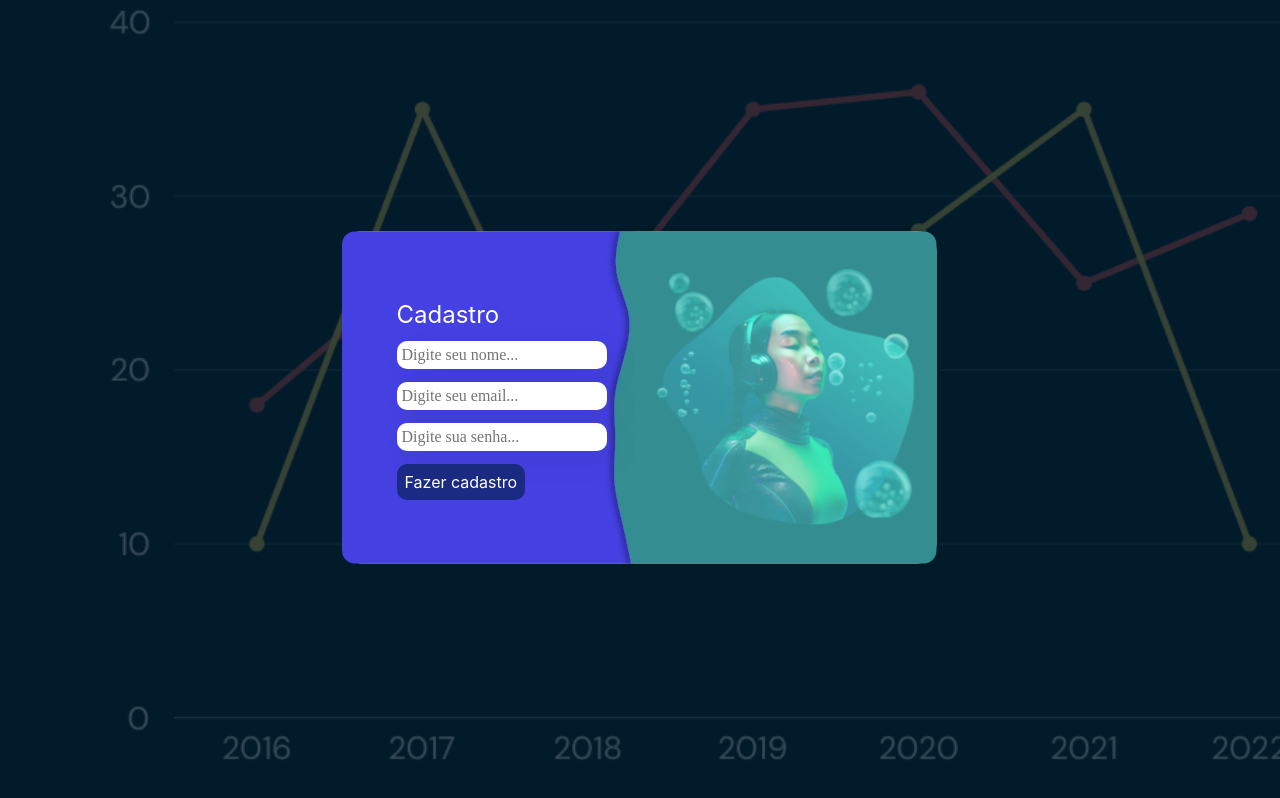
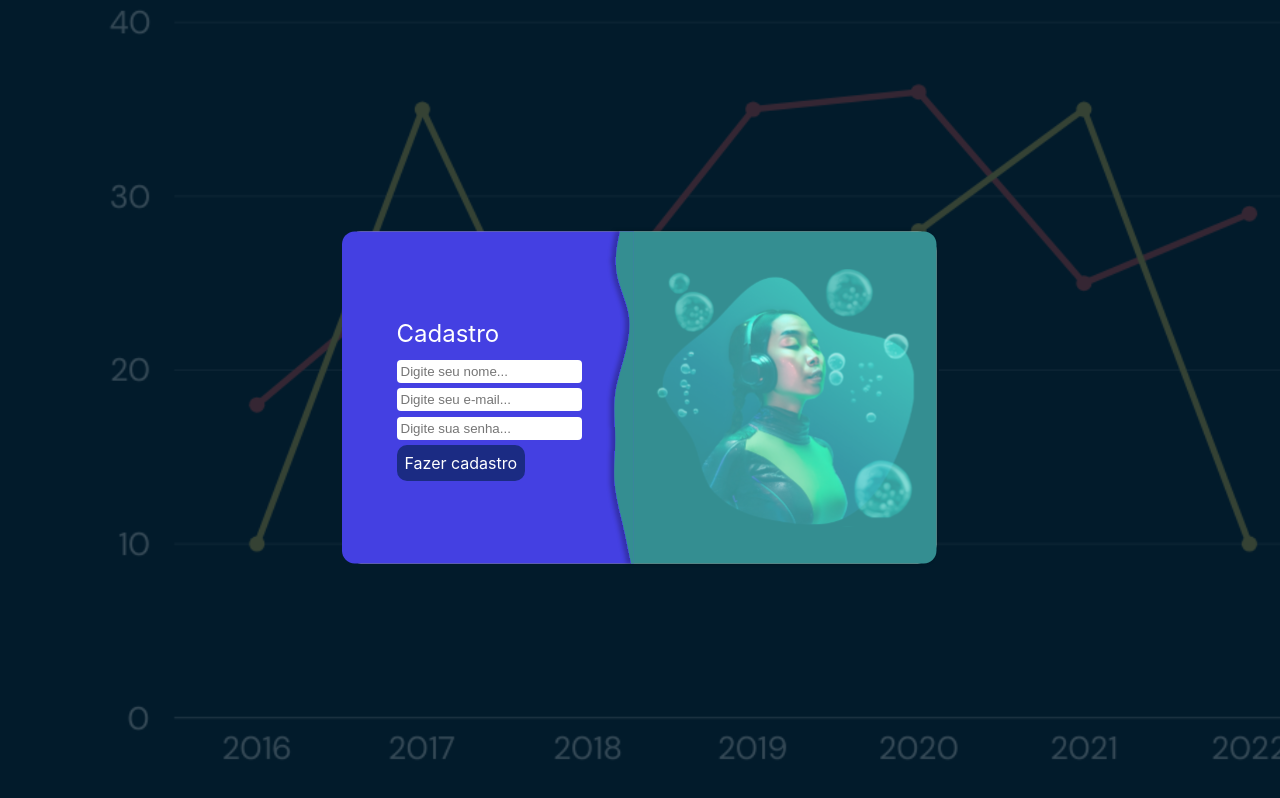
Before and after one commit to leonardobezrr/easytrade-frontend, a Next.js app: page /cadastro in a window 1280 px wide. Built offline with nearby package versions, Linux system fonts and the light colour scheme.

Commit message:
ajustes nas telas de login e cadastro e funcionalidades de acesso

```diff
--- /dev/null
+++ b/src/app/context/auth.js
@@ -0,0 +1,83 @@
+import { createContext, useContext, useState } from 'react';
+import { useRouter } from 'next/router';
+
+const AuthContext = createContext();
+
+export const AuthProvider = ({ children }) => {
+    const [user, setUser] = useState(null);
+    const [authenticated, setAuthenticated] = useState(false)
+    const router = useRouter();
+
+    const login = async (email, senha) => {
+        const url = 'https://easytrade-backend-p5k1.onrender.com/login';
+
+        try {
+            const response = await fetch(url, {
+                method: 'POST',
+                headers: {
+                    'Content-Type': 'application/json',
+                },
+                body: JSON.stringify({
+                    email: email,
+                    senha: senha,
+                }),
+            });
+
+            if (response.ok) {
+                const userData = await response.json();
+                setUser(userData);
+                setAuthenticated(true)
+                router.push('/home');
+                return userData;
+            } else {
+                console.error('falha no login');
+                throw new Error('Falha no login');
+            }
+        } catch (error) {
+            console.error('erro ao fazer login', error);
+            throw error;
+        }
+    }
+
+    const register = async (nome, email, senha) => {
+        const url = 'https://easytrade-backend-p5k1.onrender.com/usuarios/criar'
+
+        try {
+            const response = await fetch(url, {
+                method: 'POST',
+                headers: {
+                    'Content-Type': 'application/json',
+                },
+                body: JSON.stringify({
+                    nome: nome,
+                    email: email,
+                    senha: senha
+                }),
+            })
+
+            if (response.ok) {
+                console.log("cadastro bem sucedido")
+                setAuthenticated(true)
+                router.push('/home');
+            } else {
+                const errorResponse = await response.json(); // Extrai o corpo da resposta em formato JSON
+                console.error("falha no cadastro:", errorResponse.error);
+            }
+        } catch (error) {
+            console.error("erro ao fazer cadastro", error)
+        }
+    }
+
+    const logout = () => {
+        // Lógica para desautenticar o usuário
+        setUser(null);
+    };
+
+    return (
+        <AuthContext.Provider value={{ authenticated, user, login, logout, register }}>
+            {children}
+        </AuthContext.Provider>
+    );
+};
+
+export const useAuth = () => useContext(AuthContext);
--- a/src/app/globals.css
+++ b/src/app/globals.css
@@ -79,8 +79,14 @@
   margin: 0;
 }
 
+#__next {
+  background-color: white;
+  color: black;
+}
+
 html,
 body {
+  background-color: white;
   max-width: 100vw;
   overflow-x: hidden;
   margin: 0;
--- a/src/components/campotexto/campo.js
+++ /dev/null
@@ -1,18 +0,0 @@
-import styles from './campo.module.css'
-
-const CampoTexto = (props) => {
-    const aoDigitar = (evento) => {
-        props.aoAlterado(evento.target.value)
-    }
-
-    return(
-        <div className={styles.formulario}>
-            <label>
-                {props.label}
-                <input value={props.valor} onChange={aoDigitar} required={props.prior} placeholder={props.placeholder} type={props.type}/>
-            </label>
-        </div>
-    )
-}
-
-export default CampoTexto
--- a/src/components/campotexto/campo.module.css
+++ /dev/null
@@ -1,24 +0,0 @@
-.formulario label{
-    display: block;
-    margin-bottom: 8px;
-    color: #212121;
-    font-family: Montserrat;
-    font-size: 1.125rem;
-    font-style: normal;
-    font-weight: 400;
-    line-height: normal;
-}
-
-.formulario input{
-    background: #FFF;
-    box-shadow: 10px 10px 30px rgba(0, 0, 0, 0.06);
-    box-sizing: border-box;
-    border: none;
-    padding: 5px;
-    width: 100%;
-    border-radius: 10px;
-    color: #A4A4A4;
-    font-family: Montserrat;
-    font-size: 1rem;
-    margin-bottom: .3em;
-}
--- a/src/pages/_app.js
+++ b/src/pages/_app.js
@@ -1,5 +1,10 @@
+import { AuthProvider } from '@/app/context/auth'
 import '../app/globals.css'
 
 export default function MyApp({ Component, pageProps }) {
-    return <Component {...pageProps} />
+    return (
+        <AuthProvider>
+            <Component {...pageProps} />
+        </AuthProvider>
+    )
 }
--- a/src/pages/cadastro/cadastro.module.css
+++ b/src/pages/cadastro/cadastro.module.css
@@ -70,3 +70,12 @@
     width: 240px;
     padding: 15px;
 }
+
+.inputCadastro {
+    background-color: white;
+    border: none;
+    border-radius: 4px;
+    padding: 4px;
+    margin-bottom: .4em;
+    color: #021B2B;
+}
--- a/src/pages/cadastro/index.js
+++ b/src/pages/cadastro/index.js
@@ -1,7 +1,7 @@
 import styles from './cadastro.module.css'
-import CampoTexto from '@/components/campotexto/campo'
 import Image from 'next/image'
 import { useState } from 'react'
+import { useRouter } from 'next/router';
 
 const Cadastro = () => {
     const [nome, setNome] = useState('')
@@ -9,30 +9,13 @@ const Cadastro = () => {
     const [senha, setSenha] = useState('')
 
     const handleCadastro = async () => {
-        const url = 'https://easytrade-backend-p5k1.onrender.com/usuarios/criar'
-
         try {
-            const response = await fetch(url, {
-                method: 'POST',
-                headers: {
-                    'Content-Type': 'application/json',
-                },
-                body: JSON.stringify({
-                    nome: nome,
-                    email: email,
-                    senha: senha
-                }),
-            })
-
-            if (response.ok) {
-                console.log("cadastro bem sucedido")
-            } else {
-                console.error("falha no cadastro")
-            }
+            const userData = await register(nome, email, senha);
+            console.log('Login bem-sucedido. Nome do usuário:', userData);
         } catch (error) {
-            console.error("erro ao fazer cadastro", error)
+            console.error('Erro ao fazer login', error);
         }
-    }
+    };
 
     return(
         <div className={styles.container}>
@@ -41,24 +24,9 @@ const Cadastro = () => {
                     <div className={styles.box_interno}>
                         <div className={styles.inputs}>
                             <h2>Cadastro</h2>
-                            <CampoTexto
-                            prior={true}
-                            type= "Text"
-                            placeholder="Digite seu nome..."
-                            valor={nome}
-                            aoAlterado={valor => setNome(valor)}/>
-                            <CampoTexto
-                            prior={true}
-                            type= "Text"
-                            placeholder="Digite seu email..."
-                            valor={email}
-                            aoAlterado={valor => setEmail(valor)}/>
-                            <CampoTexto
-                            prior={true}
-                            type="password"
-                            placeholder="Digite sua senha..."
-                            valor={senha}
-                            aoAlterado={valor => setSenha(valor)}/>
+                            <input className={styles.inputCadastro} type='text' placeholder='Digite seu nome...' value={nome} onChange={(e) => setNome(e.target.value)}/>
+                            <input className={styles.inputCadastro} type='email' placeholder='Digite seu e-mail...' value={email} onChange={(e) => setEmail(e.target.value)}/>
+                            <input className={styles.inputCadastro} type='password' placeholder='Digite sua senha...' value={senha} onChange={(e) => setSenha(e.target.value)}/>
                             <button onClick={handleCadastro}>Fazer cadastro</button>
                         </div>
                     </div>
```
Also changed, not shown: src/pages/home/index.js (added, +23 -0 lines), src/pages/login/Index.js (+16 -41 lines), src/pages/login/login.module.css (+9 -0 lines), src/pages/home/home.module.css (added).
